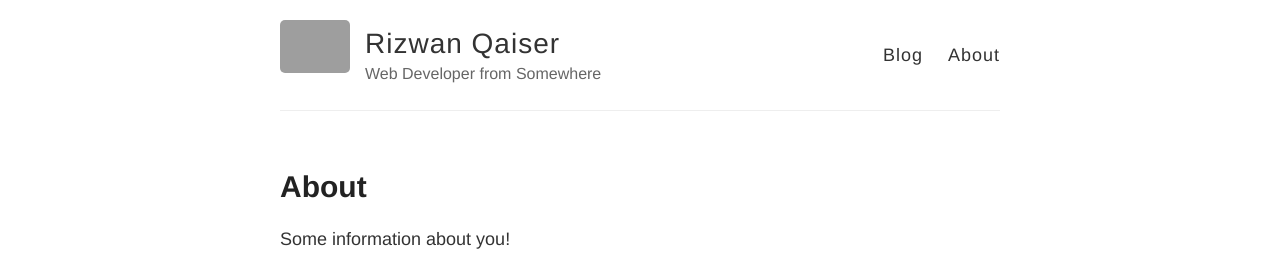
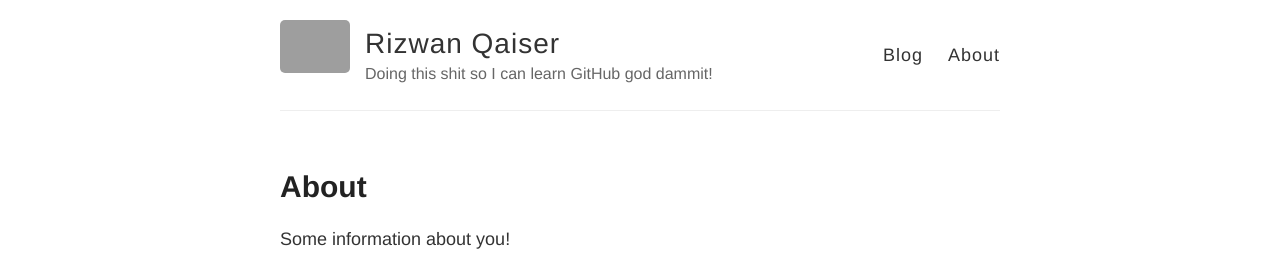
Before and after one commit to masterxyth/masterxyth.github.io, a Jekyll site: the page built from about.md, in a window 1280 px wide. Shown: the top 257 px of the page. Built offline with Jekyll 4.4.1, drawn with Linux system fonts in a browser that asks for light colours; grey boxes are pictures that could not be loaded.

Commit message:
Updated the description

```diff
--- a/_config.yml
+++ b/_config.yml
@@ -6,7 +6,7 @@
 name: Rizwan Qaiser
 
 # Short bio or description (displayed in the header)
-description: Web Developer from Somewhere
+description: Doing this shit so I can learn GitHub god dammit!
 
 # URL of your avatar or profile pic (you could use your GitHub profile pic)
 avatar: https://raw.githubusercontent.com/barryclark/jekyll-now/master/images/jekyll-logo.png
```
